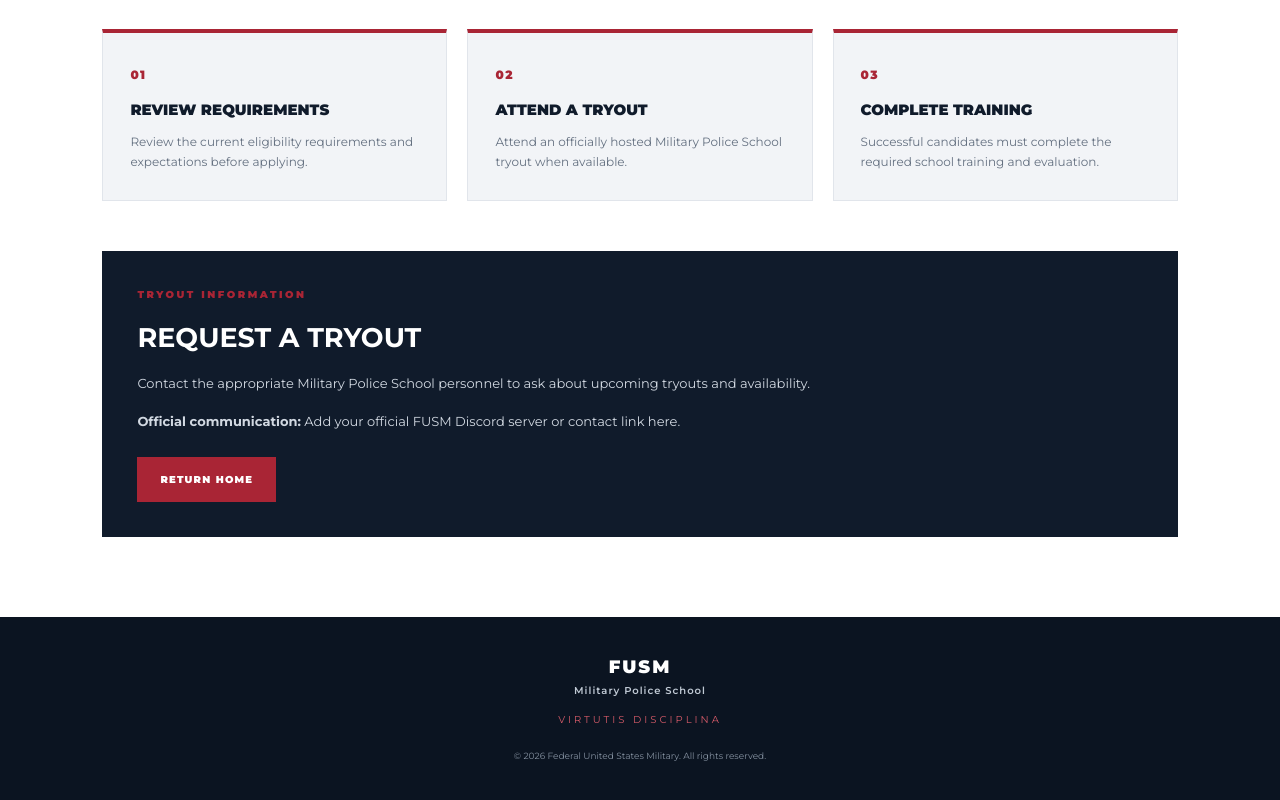
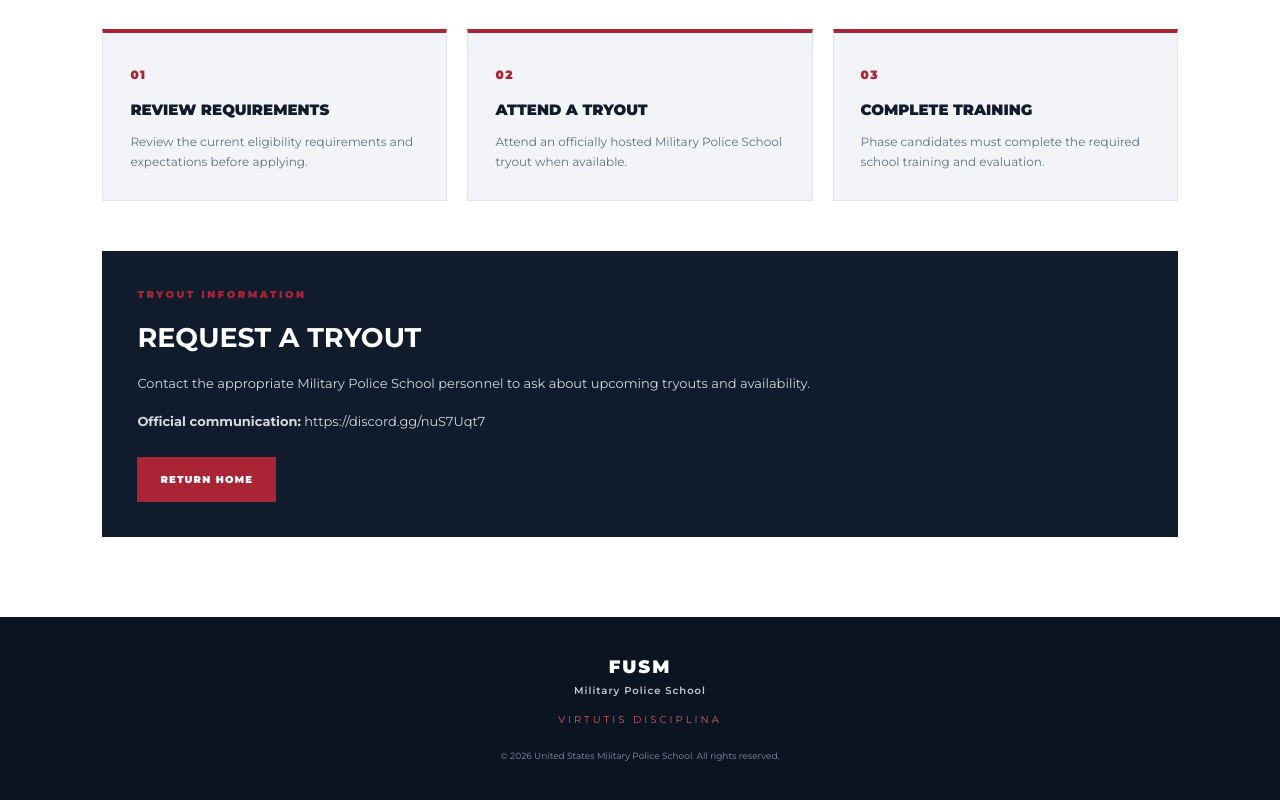
Before and after one commit to ydanso676/Military-Police-School-Website-, a plain HTML site: page join.html in a window 1280 px wide. Shown: the part 532-1332 px from the top of the page. Drawn offline with Linux system fonts and the light colour scheme.

Commit message:
Update join.html

```diff
--- a/join.html
+++ b/join.html
@@ -51,7 +51,7 @@
         <article class="feature-card">
           <span class="feature-number">03</span>
           <h3>COMPLETE TRAINING</h3>
-          <p>Successful candidates must complete the required school training and evaluation.</p>
+          <p>Phase candidates must complete the required school training and evaluation.</p>
         </article>
       </div>
 
@@ -59,7 +59,7 @@
         <p class="eyebrow">TRYOUT INFORMATION</p>
         <h2>REQUEST A TRYOUT</h2>
         <p>Contact the appropriate Military Police School personnel to ask about upcoming tryouts and availability.</p>
-        <p><strong>Official communication:</strong> Add your official FUSM Discord server or contact link here.</p>
+        <p><strong>Official communication:</strong> https://discord.gg/nuS7Uqt7</p>
         <a class="button button-red" href="index.html">Return Home</a>
       </div>
     </section>
@@ -68,7 +68,7 @@
   <footer>
     <div class="footer-brand">FUSM <span>Military Police School</span></div>
     <p>VIRTUTIS DISCIPLINA</p>
-    <small>© 2026 Federal United States Military. All rights reserved.</small>
+    <small>© 2026 United States Military Police School. All rights reserved.</small>
   </footer>
 </body>
 </html>
```
